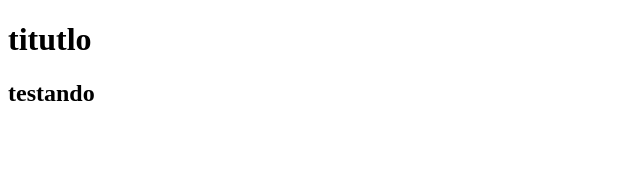
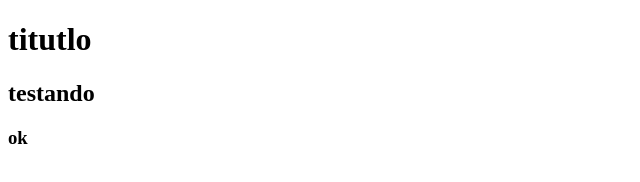
Before and after one commit to MajorKley/DesafioTrilhas, a plain HTML site: page index.html in a window 1280 px wide. Shown: the full height of the page, 0-640 px from the left. Drawn offline with Linux system fonts and the light colour scheme.

Commit message:
Update index.html
fdfdfd

```diff
--- a/index.html
+++ b/index.html
@@ -8,5 +8,6 @@
 <body>
     <h1>titutlo</h1>
     <h2> testando </h2>
+    <h3>ok</h3>
 </body>
 </html>
```
